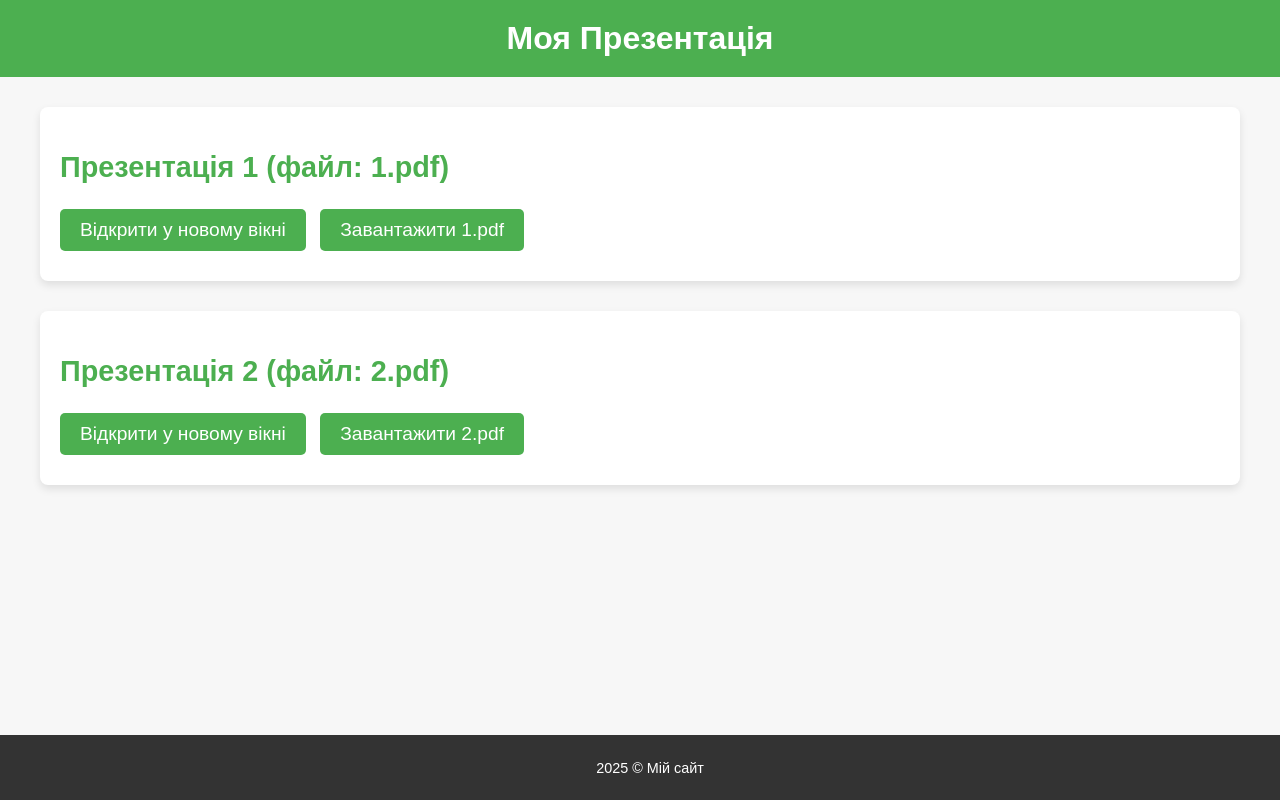
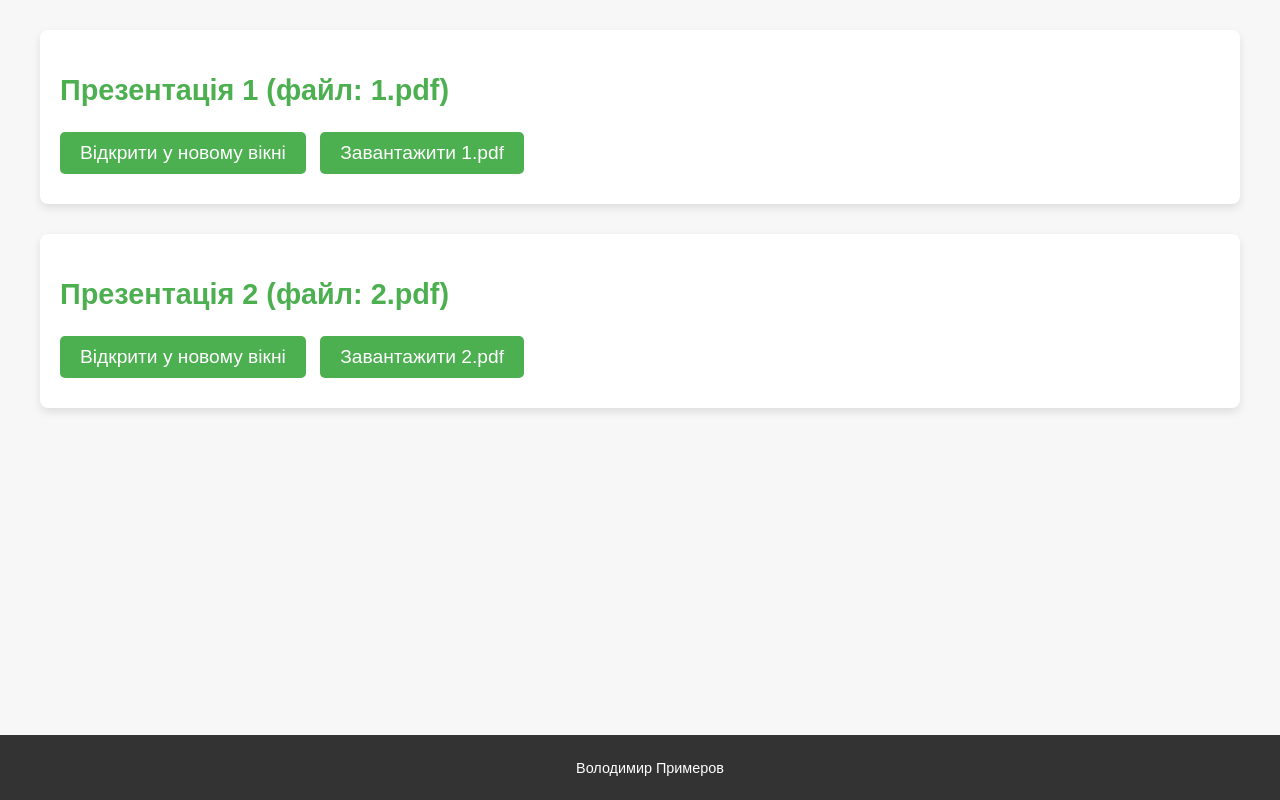
Before and after one commit to YoughtFlour/algebra9, a plain HTML site: page index.html in a window 1280 px wide. Drawn offline with Linux system fonts and the light colour scheme.

Commit message:
Update index.html

```diff
--- a/index.html
+++ b/index.html
@@ -102,9 +102,7 @@
 </head>
 <body>
 
-<header>
-    <h1>Моя Презентація</h1>
-</header>
+
 
 <main>
     <div class="presentation-section">
@@ -121,7 +119,7 @@
 </main>
 
 <footer>
-    <p>2025 © Мій сайт</p>
+    <p>Володимир Примеров</p>
 </footer>
 
 <noscript>
```
